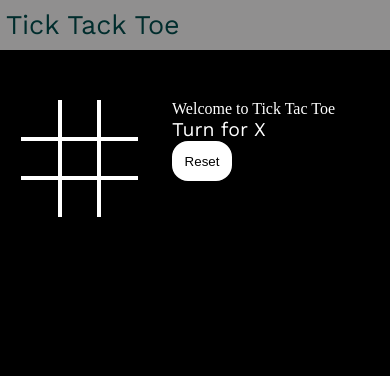
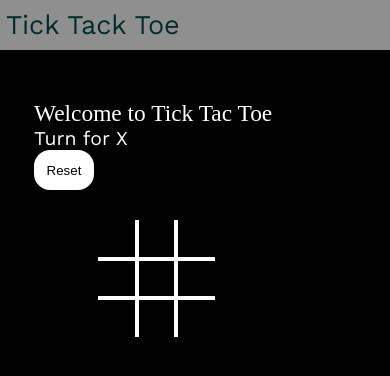
Before and after one commit to supremkhatri/tictacktoe, a plain HTML site: page index.html in a window 390 px wide. Drawn offline with nearby package versions, Linux system fonts and the light colour scheme; a web font is replaced by a local one.

Commit message:
Update style.css

```diff
--- a/style.css
+++ b/style.css
@@ -56,7 +56,6 @@ nav ul{
 .image{
     width: 0;
     transition: width 1s ease-in-out;
-
     padding: 8px;
 }
 
@@ -99,3 +98,17 @@ nav ul{
     transition: width 1s ease-in-out;
     position: absolute;
 }
+.welcome{
+    font-size: 6vw;
+}
+@media only screen and (max-width: 600px) {
+    .gamecontainer{
+        display: block;
+    }
+    .container{
+       margin-left: 25%;
+       margin-bottom: 50px;
+       margin-top: 120px;
+       position: absolute;
+    }
+  }
```
